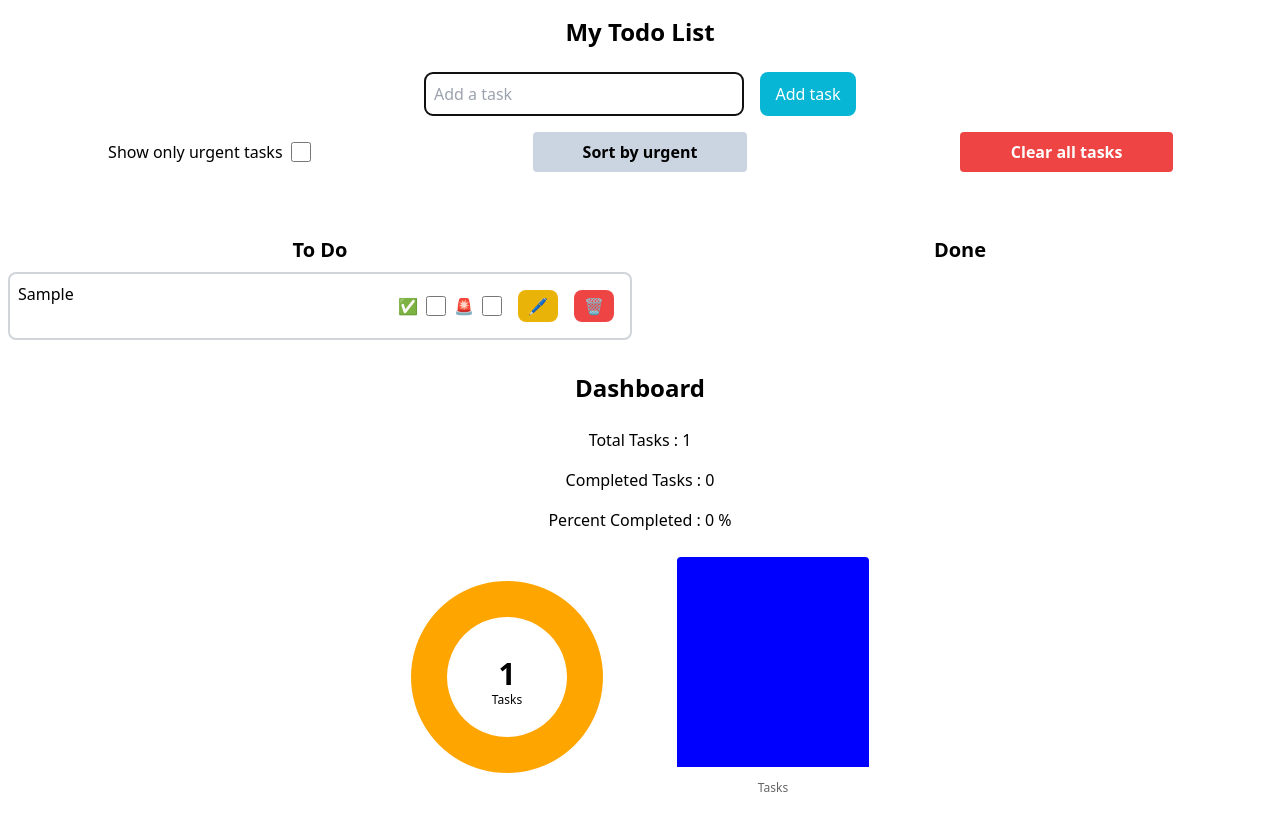
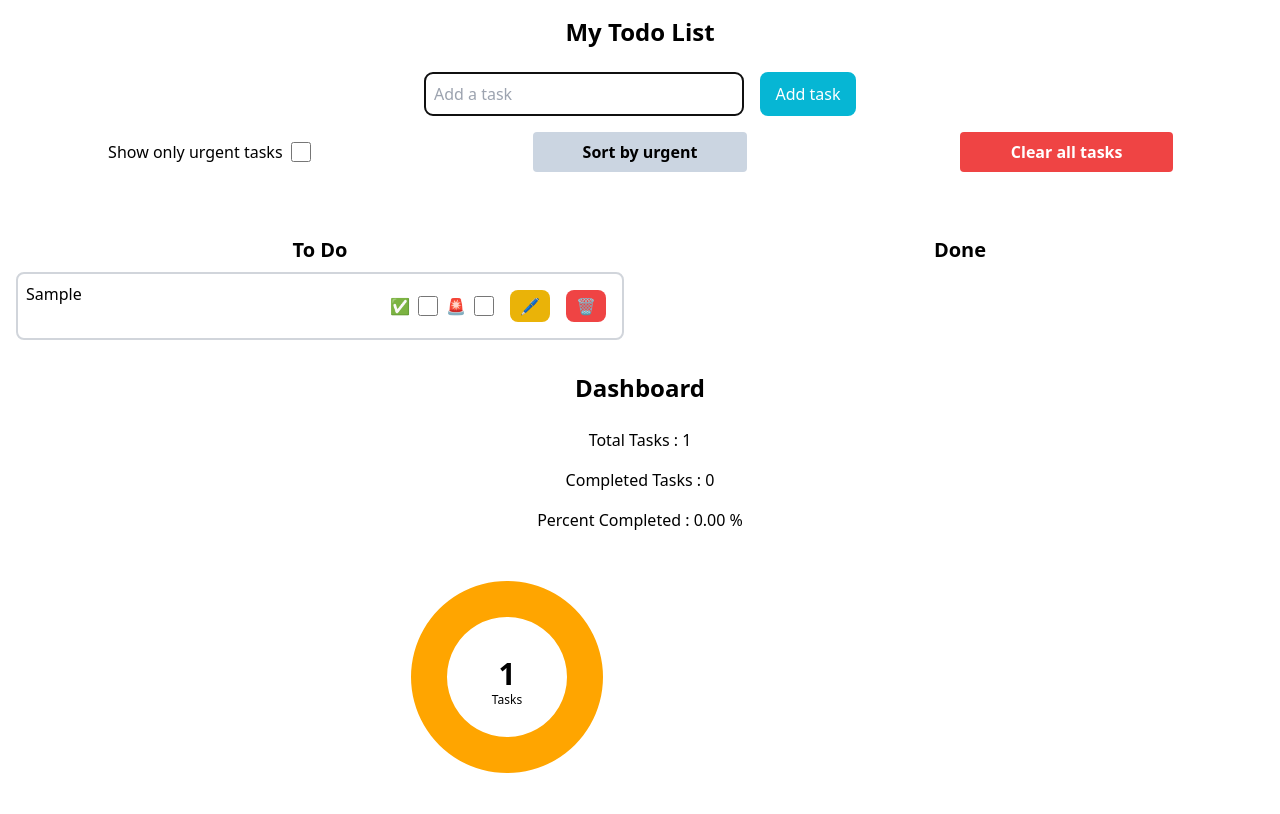
Before and after one commit to AlexisCro/react-todolist, a React (Vite) app: page / in a window 1280 px wide. Both pictures are taken after typing "Sample" into the empty fields and a click on the button "Add task". Built offline with nearby package versions, Linux system fonts and the light colour scheme.

Commit message:
ui and barchart update

```diff
--- a/src/App.tsx
+++ b/src/App.tsx
@@ -168,7 +168,7 @@ function App() {
         <div className='w-full flex flex-column'>
           <div
             data-testid='todo'
-            className='flex flex-col items-center justify-start m-2 w-full'
+            className='flex flex-col items-center justify-start m-2 w-full px-2'
             style={{
               maxHeight: '50vh',
               overflowY: 'auto',
@@ -226,7 +226,7 @@ function App() {
         </div>
         <div className='w-full flex flex-column justify-start'>
           <div
-            className='flex flex-col items-center justify-start m-2 w-full'
+            className='flex flex-col items-center justify-start m-2 w-full px-2'
             style={{
               maxHeight: '50vh',
               overflowY: 'auto',
--- a/src/components/Dashboard.tsx
+++ b/src/components/Dashboard.tsx
@@ -16,13 +16,13 @@ const Dashboard: FC<IProps> = (props) => {
   const renderPercentage = () => {
     if (tasks.length > 0) {
       return (
-        <p className='m-2'>Percent Completed : {tasks.filter(t => t.isDone).length * 100 / totalTasks} %</p>
+        <p className='m-2'>Percent Completed : {(tasks.filter(t => t.isDone).length * 100 / totalTasks).toFixed(2)} %</p>
       );
     }
   }
 
   const renderBarChart = () => {
-    if (tasks.length > 0) {
+    if (tasks.length > 0 && tasks.filter(t => t.urgent).length > 0) {
       return (
         <BarChartComponent tasks={tasks} />
       );
```
